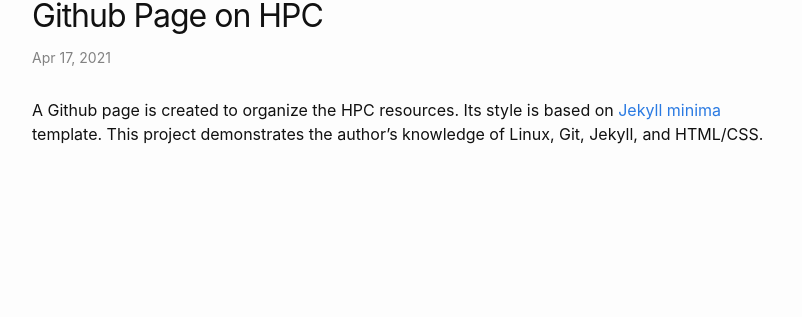
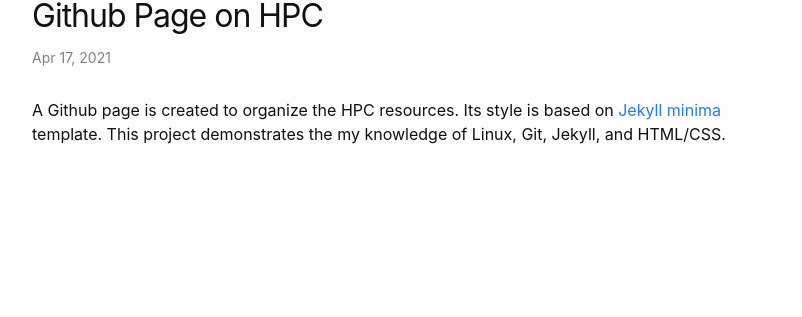
Before and after one commit to Ruyi95/Ruyi95.github.io, a Jekyll site: the page built from _projects/Github_Page_on_HPC.md, in a window 1280 px wide. Shown: the part 108-425 px from the top of the page, without its empty margins (238-1040 px from the left). Built offline with Jekyll 4.4.1, drawn with Linux system fonts in a browser that asks for light colours.

Commit message:
Minor changes.

```diff
--- a/_layouts/home.html
+++ b/_layouts/home.html
@@ -8,5 +8,5 @@ layout: default
 </br></br>
 </div>
 <div>
-This Github site is created with <a href="https://jekyllrb.com" target="_blank"> Jekyll</a>. It includes <a href="/about/" target="_blank">a page about the author</a>, <a href="/HPC/" target="_blank">a list of HPC reference resources</a> and <a href="/helpdesk/" target="_blank">some supportive documentation</a>.
+This Github site is created with <a href="https://jekyllrb.com" target="_blank"> Jekyll</a>. It includes <a href="/about/" target="_blank">a page about me</a>, <a href="/HPC/" target="_blank">a list of HPC reference resources</a>, <a href="/helpdesk/" target="_blank">some supportive documentation</a>, and <a href="/projects/" target="_blank">a list of my projects</a>.
 </div>
--- a/_projects/Github_Page_on_HPC.md
+++ b/_projects/Github_Page_on_HPC.md
@@ -5,4 +5,4 @@ starttime: April 13, 2021
 endtime: April 17, 2021
 title: Github Page on HPC
 ---
-A Github page is created to organize the HPC resources. Its style is based on [Jekyll minima](https://github.com/jekyll/minima) template. This project demonstrates the author's knowledge of Linux, Git, Jekyll, and HTML/CSS.
+A Github page is created to organize the HPC resources. Its style is based on [Jekyll minima](https://github.com/jekyll/minima) template. This project demonstrates the my knowledge of Linux, Git, Jekyll, and HTML/CSS.
```
